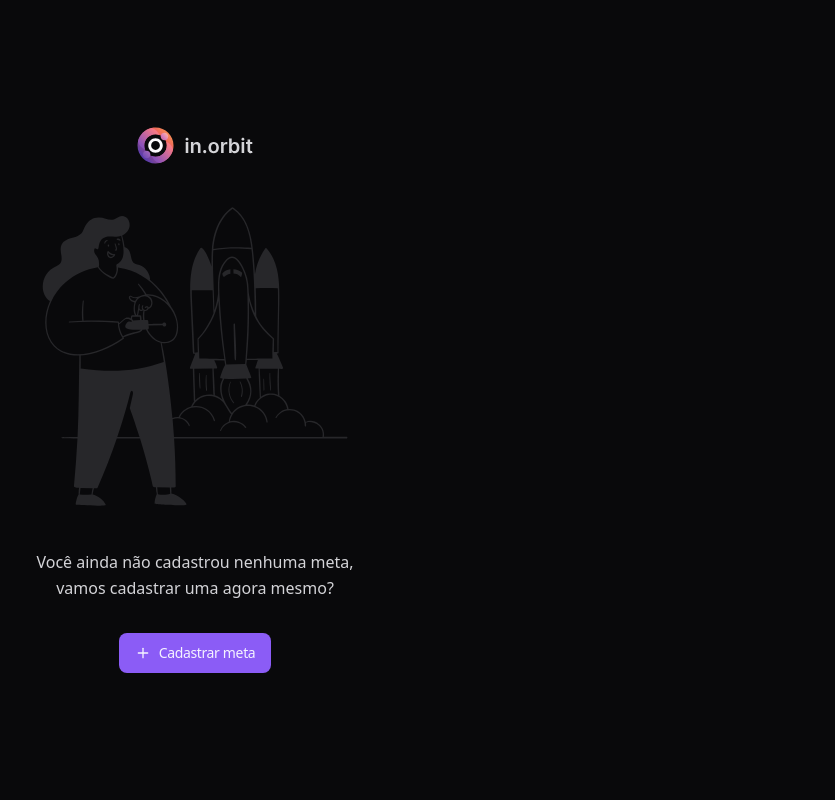
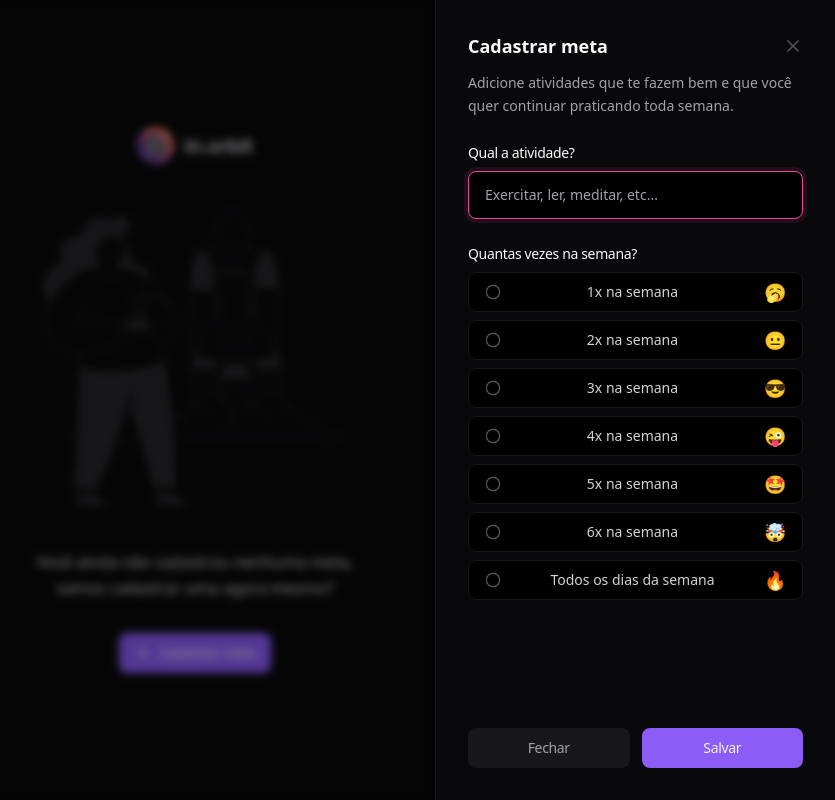
Before and after one commit to emerss001/In.Orbit, a React (Vite) app: page / in a window 1280 px wide. Both pictures are taken after a click on the button "Cadastrar meta". Shown: the whole page, without its empty margins (445-1280 px from the left). Built offline with nearby package versions, Linux system fonts and the light colour scheme.

Commit message:
criando formulário de criação de nova meta

```diff
--- a/src/App.tsx
+++ b/src/App.tsx
@@ -1,9 +1,22 @@
-import { Plus } from "lucide-react";
+import { Plus, X } from "lucide-react";
 import logo from "./assets/in-orbit-logo.svg";
 import letsStart from "./assets/rocket-launch-illustration.svg";
+import { Button } from "./components/ui/button";
+import {
+    Dialog,
+    DialogClose,
+    DialogContent,
+    DialogDescription,
+    DialogTitle,
+    DialogTrigger,
+} from "./components/ui/dialog";
+import { Label } from "./components/ui/label";
+import { Input } from "./components/ui/input";
+import { RadioGroup, RadioGroupIndicator, RadioGroupItem } from "./components/ui/radio-group";
 
 function App() {
     return (
+        <Dialog>
             <div className="h-screen flex flex-col items-center justify-center gap-8">
                 <img src={logo} alt="Logo do in.orbit" />
                 <img src={letsStart} alt="in.orbit" />
@@ -11,14 +24,108 @@
                     Você ainda não cadastrou nenhuma meta, vamos cadastrar uma agora mesmo?
                 </p>
 
-            <button
-                className="px-4 py-2.5 rounded-lg bg-violet-500 text-violet-50 flex items-center gap-2 text-sm font-medium tracking-tight hover:bg-violet-600"
-                type="button"
-            >
+                <DialogTrigger asChild>
+                    <Button>
                         <Plus className="size-4" />
                         Cadastrar meta
-            </button>
+                    </Button>
+                </DialogTrigger>
             </div>
+
+            <DialogContent>
+                <div className="flex flex-col gap-6 h-full">
+                    <div className="flex flex-col gap-3">
+                        <div className="flex items-center justify-between">
+                            <DialogTitle>Cadastrar meta</DialogTitle>
+                            <DialogClose>
+                                <X className="size-5 text-zinc-600" />
+                            </DialogClose>
+                        </div>
+                        <DialogDescription>
+                            Adicione atividades que te fazem bem e que você quer continuar praticando toda semana.
+                        </DialogDescription>
+                    </div>
+
+                    <form action="" className="flex-1 flex flex-col justify-between">
+                        <div className="flex flex-col gap-6">
+                            <div className="flex flex-col gap-2">
+                                <Label htmlFor="title">Qual a atividade?</Label>
+                                <Input id="title" autoFocus placeholder="Exercitar, ler, meditar, etc..." />
+                            </div>
+                            <div className="flex flex-col gap-2">
+                                <Label htmlFor="title">Quantas vezes na semana?</Label>
+                                <RadioGroup>
+                                    <RadioGroupItem value="1">
+                                        <RadioGroupIndicator />
+                                        <span className="text-zinc-300 text-sm font-medium leading-none">
+                                            1x na semana
+                                        </span>
+                                        <span className="text-lg leading-none">🥱</span>
+                                    </RadioGroupItem>
+
+                                    <RadioGroupItem value="2">
+                                        <RadioGroupIndicator />
+                                        <span className="text-zinc-300 text-sm font-medium leading-none">
+                                            2x na semana
+                                        </span>
+                                        <span className="text-lg leading-none">😐</span>
+                                    </RadioGroupItem>
+
+                                    <RadioGroupItem value="3">
+                                        <RadioGroupIndicator />
+                                        <span className="text-zinc-300 text-sm font-medium leading-none">
+                                            3x na semana
+                                        </span>
+                                        <span className="text-lg leading-none">😎</span>
+                                    </RadioGroupItem>
+
+                                    <RadioGroupItem value="4">
+                                        <RadioGroupIndicator />
+                                        <span className="text-zinc-300 text-sm font-medium leading-none">
+                                            4x na semana
+                                        </span>
+                                        <span className="text-lg leading-none">😜</span>
+                                    </RadioGroupItem>
+
+                                    <RadioGroupItem value="5">
+                                        <RadioGroupIndicator />
+                                        <span className="text-zinc-300 text-sm font-medium leading-none">
+                                            5x na semana
+                                        </span>
+                                        <span className="text-lg leading-none">🤩</span>
+                                    </RadioGroupItem>
+
+                                    <RadioGroupItem value="6">
+                                        <RadioGroupIndicator />
+                                        <span className="text-zinc-300 text-sm font-medium leading-none">
+                                            6x na semana
+                                        </span>
+                                        <span className="text-lg leading-none">🤯</span>
+                                    </RadioGroupItem>
+
+                                    <RadioGroupItem value="7">
+                                        <RadioGroupIndicator />
+                                        <span className="text-zinc-300 text-sm font-medium leading-none">
+                                            Todos os dias da semana
+                                        </span>
+                                        <span className="text-lg leading-none">🔥</span>
+                                    </RadioGroupItem>
+                                </RadioGroup>
+                            </div>
+                        </div>
+
+                        <div className="flex items-center gap-3">
+                            <DialogClose asChild>
+                                <Button type="button" className="flex-1" variant="secondary">
+                                    Fechar
+                                </Button>
+                            </DialogClose>
+                            <Button className="flex-1">Salvar</Button>
+                        </div>
+                    </form>
+                </div>
+            </DialogContent>
+        </Dialog>
     );
 }
 
```
Lines whose indentation alone changed are shown as unchanged.
